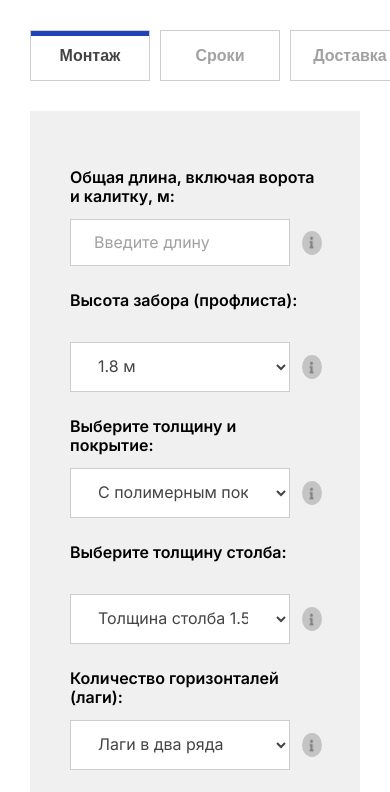
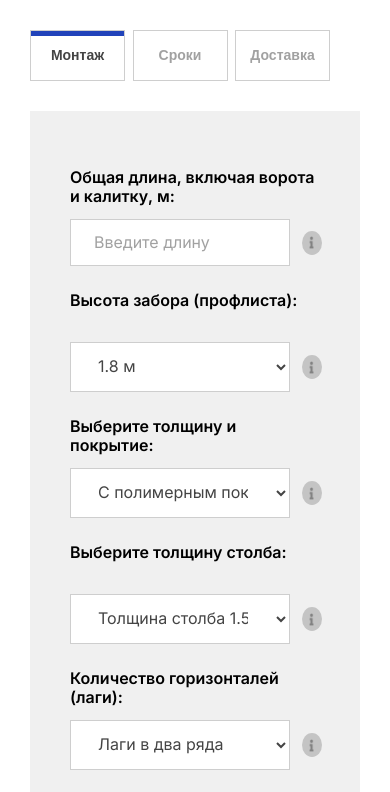
Before and after one commit to Denrubka/calc, a plain HTML site: page index.html in a window 390 px wide. Shown: the top 792 px of the page. Drawn offline with Linux system fonts and the light colour scheme.

Commit message:
Add files via upload

```diff
--- a/css/style.css
+++ b/css/style.css
@@ -266,3 +266,16 @@ select.form__input {
     padding: 9px 12px;
   }
 }
+@media(max-width: 445px) {
+  .calculator-tabs {
+    max-width: 300px;
+  }
+  .calculator__tab {
+    font-size: 14px;
+    max-width: 95px;
+  }
+  .btn {
+    padding: 7px 6px;
+    font-size: 14px;
+  }
+}
```
